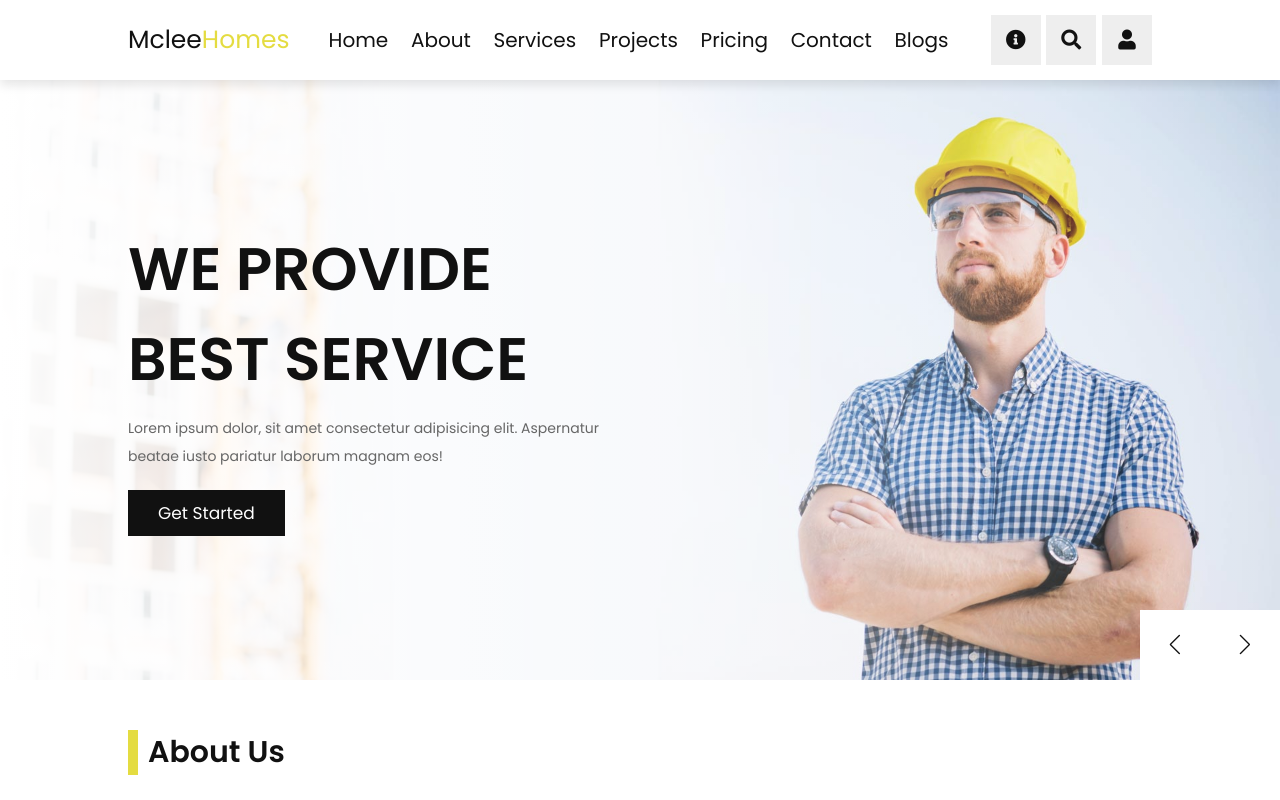
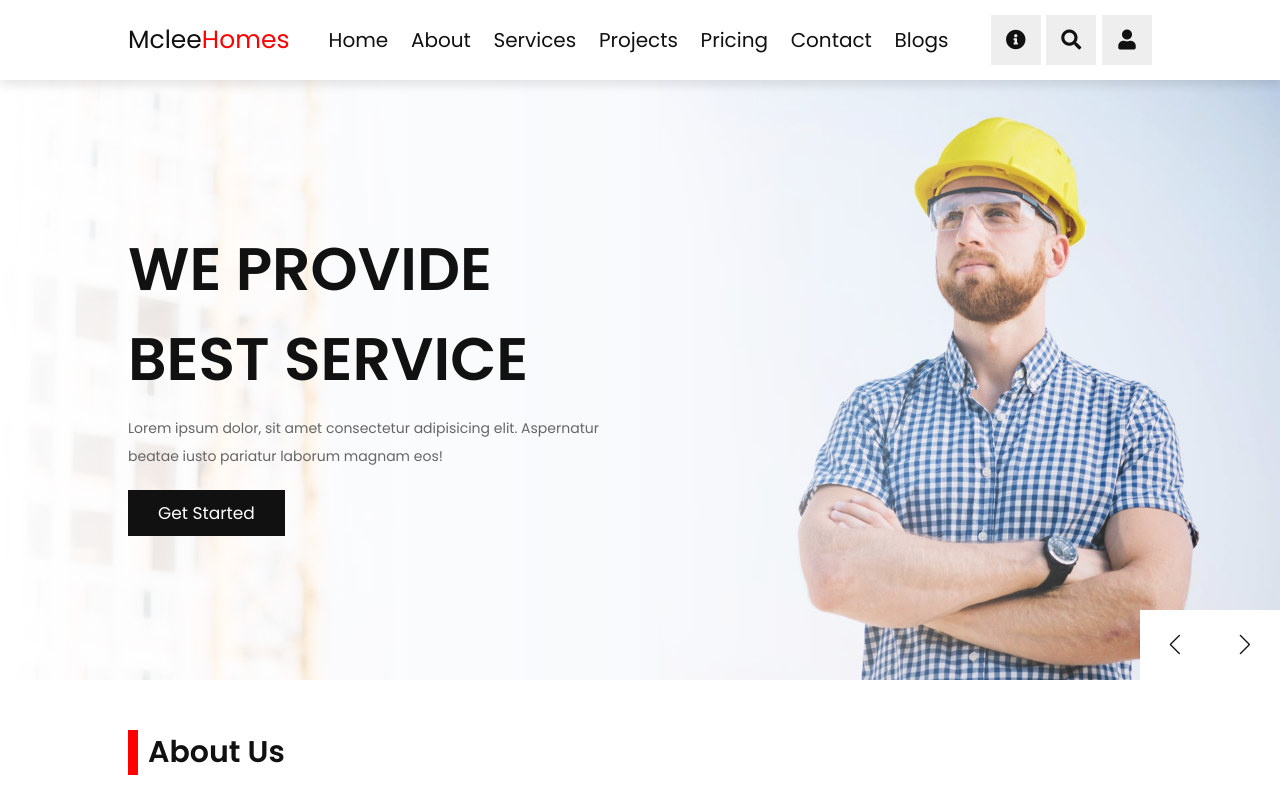
Before and after one commit to stellar-ad/Mcleehomes, a plain HTML site: page index.html in a window 1280 px wide. Shown: the top 800 px of the page. Drawn offline with nearby package versions, Linux system fonts and the light colour scheme; some packages are replaced by stand-ins of ours; a script that the page names is missing.

Commit message:
Update style.css

```diff
--- a/css/style.css
+++ b/css/style.css
@@ -1,6 +1,6 @@
 @import url("https://fonts.googleapis.com/css2?family=Poppins:wght@100;200;300;400;500;600&display=swap");
 :root {
-  --yellow: #e4dc41;
+  --yellow: red;
   --black: #111;
   --white: #fff;
   --light-color: #666;
```
